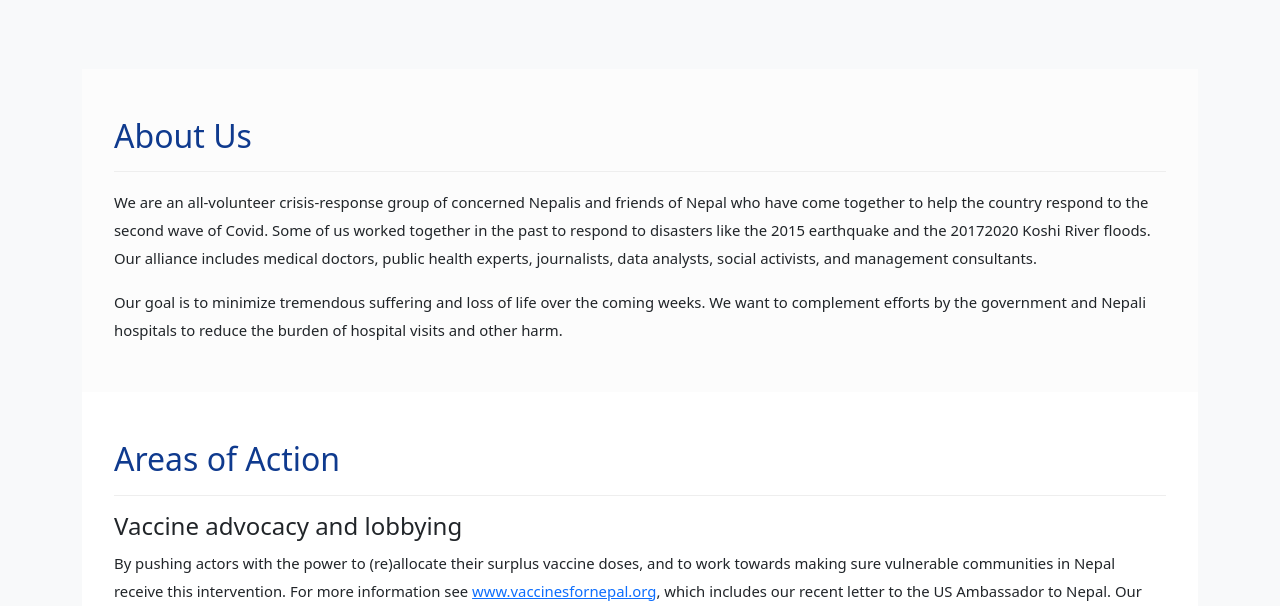
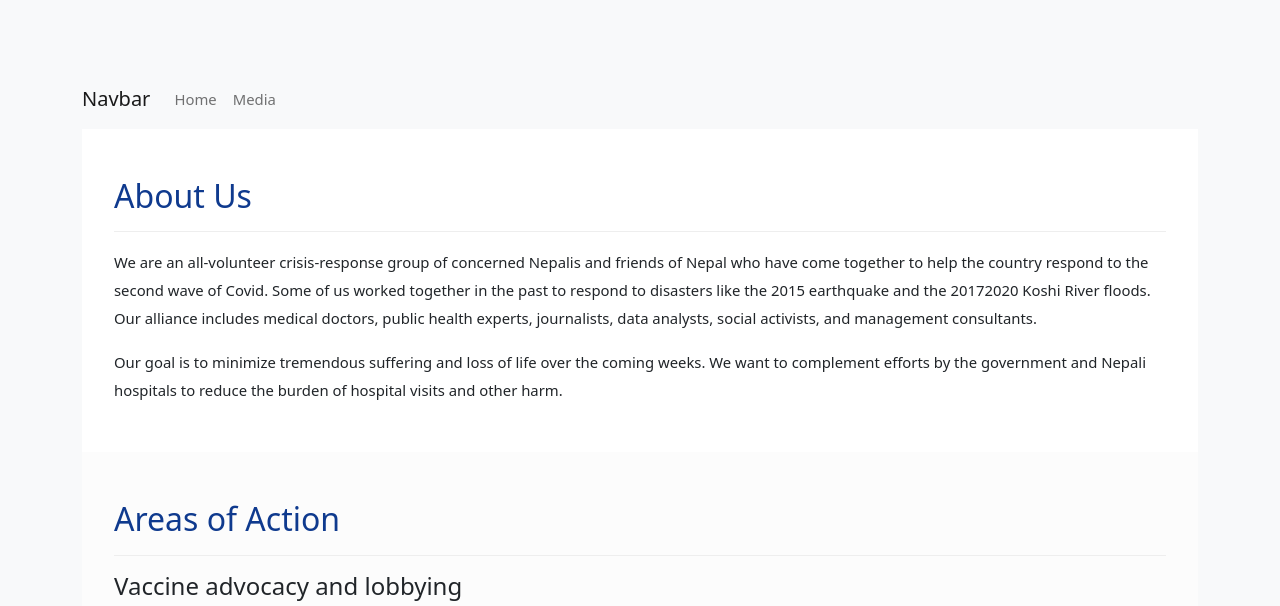
Before and after one commit to alliance4nep/alliance4nep.github.io, a plain HTML site: page index.html in a window 1280 px wide. Shown: the part 151-757 px from the top of the page. Drawn offline with nearby package versions, Linux system fonts and the light colour scheme.

Commit message:
Update index.html
navigation added

```diff
--- a/index.html
+++ b/index.html
@@ -78,7 +78,22 @@
         <div class="py-5 text-center">
             <img class="d-block mx-auto mb-4" src="images/logo.svg" alt="Covid Alliance For Nepal" height="100">
         </div>
-
+      <nav class="navbar navbar-expand-lg navbar-light bg-light">
+  <button class="navbar-toggler" type="button" data-toggle="collapse" data-target="#navbarNav" aria-controls="navbarNav" aria-expanded="false" aria-label="Toggle navigation">
+    <span class="navbar-toggler-icon"></span>
+  </button>
+  <div class="collapse navbar-collapse" id="navbarNav">
+    <a class="navbar-brand" href="#">Navbar</a>
+    <ul class="navbar-nav">
+      <li class="nav-item active">
+        <a class="nav-link" href="/">Home</a>
+      </li>
+      <li class="nav-item">
+        <a class="nav-link" href="media.html">Media</a>
+      </li>
+    </ul>
+  </div>
+</nav>
 <section id="about">
         <h2>About Us</h2>
 
```
